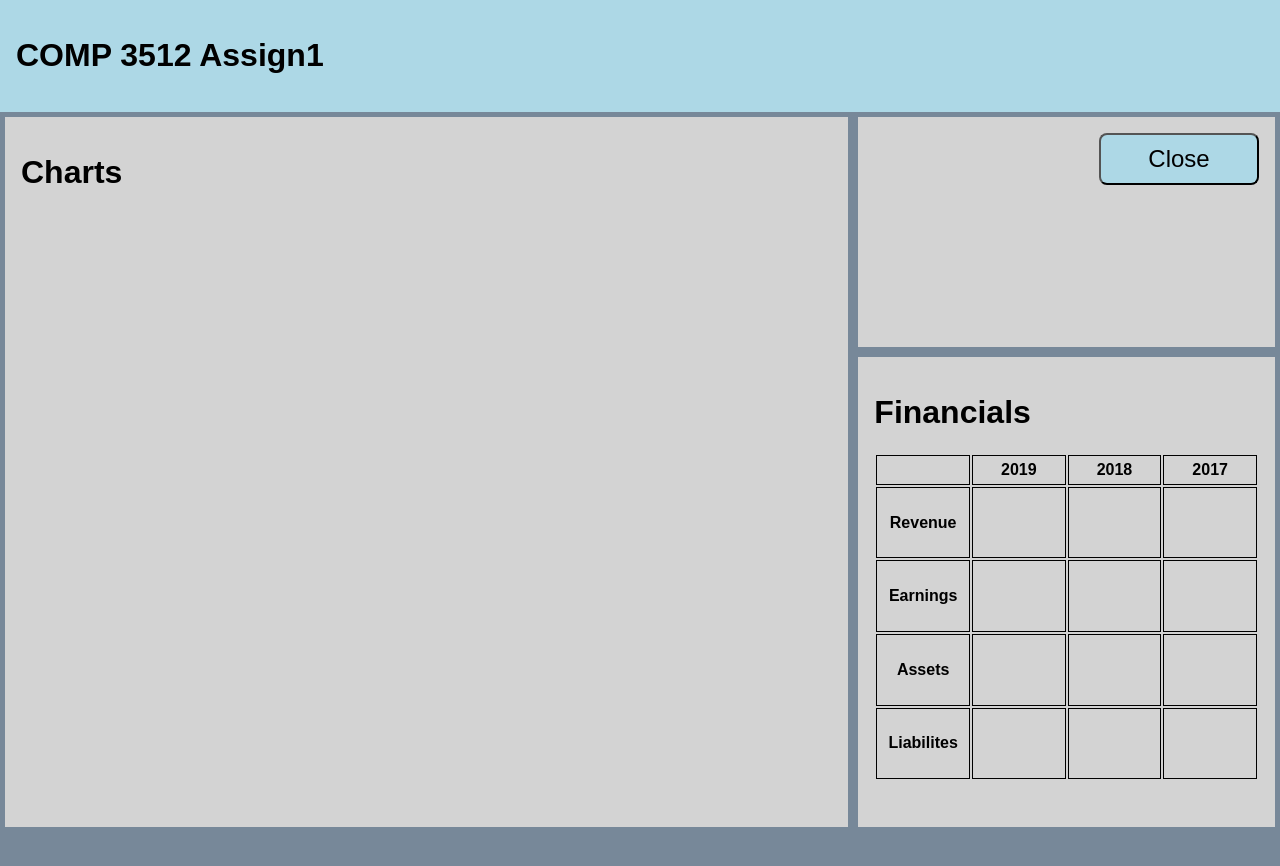
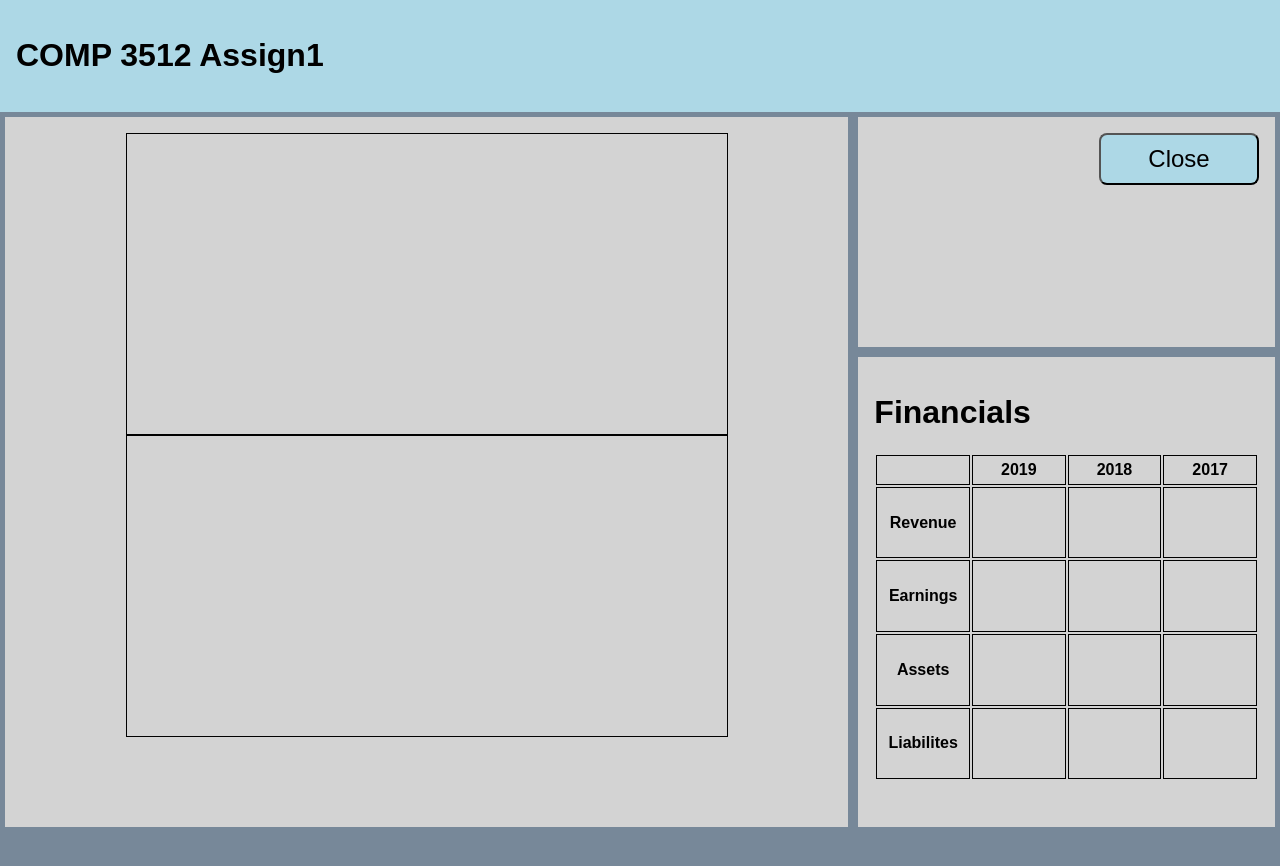
Before and after one commit to mfudg395/comp3512-assign1, a plain HTML site: page index.html in a window 1280 px wide. Both pictures are taken after a click on the button "View Charts". Before the commit the page ends 832 px from the top, so only its background shows below. Drawn offline with nearby package versions, Linux system fonts and the light colour scheme; some packages are replaced by stand-ins of ours; no server answers.

Commit message:
markup & styling for chart panel

```diff
--- a/css/main.css
+++ b/css/main.css
@@ -55,6 +55,7 @@ header { background-color: lightblue; }
 #charts {
     grid-row: span 6;
     grid-column: span 4;
+    text-align: center;
 }
 
 #companyChartInfo {
@@ -189,6 +190,20 @@ li:hover { cursor: pointer; }
 	}
 }
 
+#barChartContainer, #candlestickChartContainer {
+    width: 600px;
+    height: 300px;
+    display: inline-block;
+    border: 1px solid black;
+
+}
+
+#lineChartContainer {
+    width: 1200px;
+    height: 400px;
+    display: inline-block;
+}
+
 /*Loading animation source: https://loading.io/css/*/
 .lds-ring {
     display: block;
--- a/index.html
+++ b/index.html
@@ -98,7 +98,11 @@
                     </tbody>
                 </table>
             </div>
-            <div id="charts" class="fadeIn chartView"><h1>Charts</h1></div>
+            <div id="charts" class="fadeIn chartView">
+                <div id="barChartContainer" class="noMargin noPadding"></div><!--
+                --><div id="candlestickChartContainer" class="noMargin noPadding"></div><!--
+                --><div id="lineChartContainer" class="noMargin noPadding"></div>
+            </div>
             <div id="companyChartInfo" class="fadeIn chartView">
                 <div id="chartInfoHead">
                     <h1 id="companyChartInfoName"></h1>
@@ -152,8 +156,10 @@
                     </tbody>
                 </table>
             </div>
+
         </main>
         <script src="js/main.js"></script>
         <script src="https://maps.googleapis.com/maps/api/js?key=AIzaSyD-tZQJ7ooA7xMqISokkpwSe8BlNK1zbtQ&"></script>
+        <script src="https://cdnjs.cloudflare.com/ajax/libs/echarts/5.0.2/echarts.min.js"></script>
     </body>
 </html>
```
